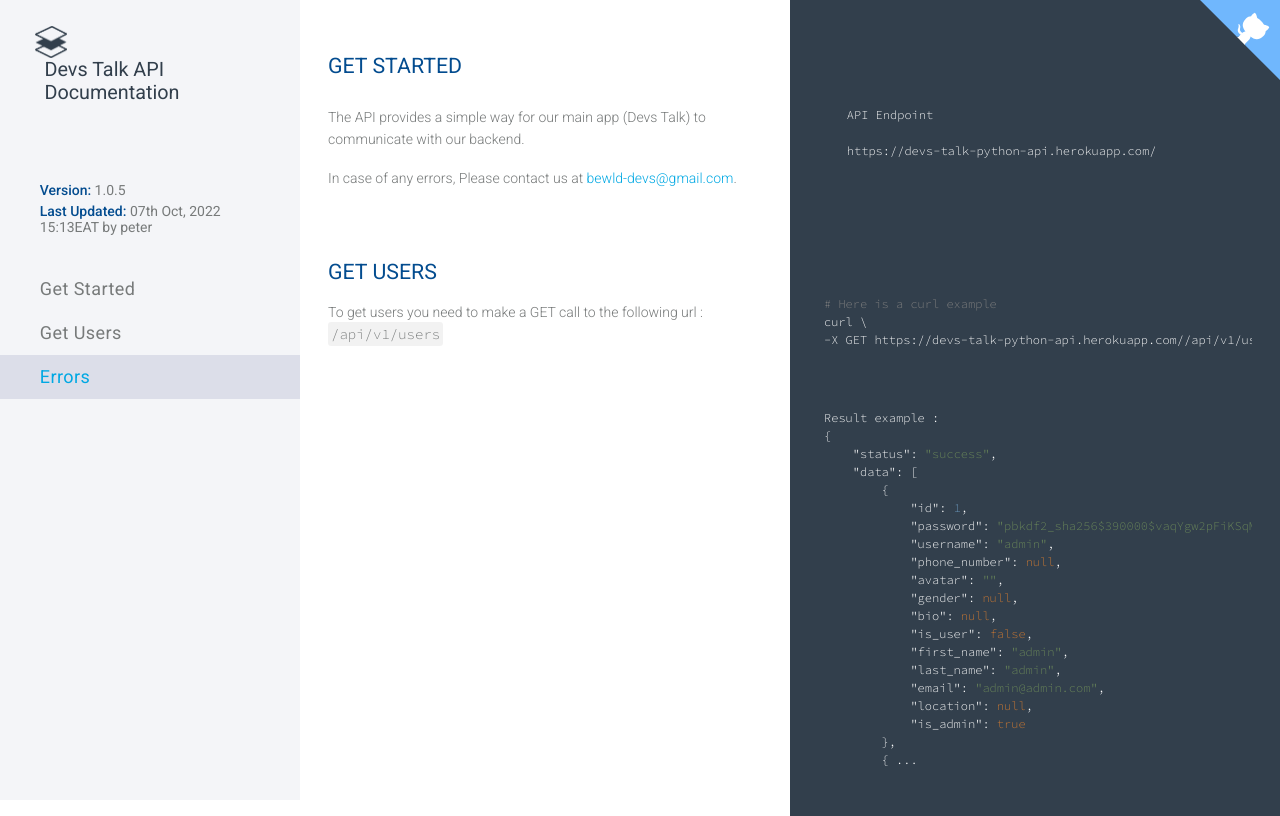
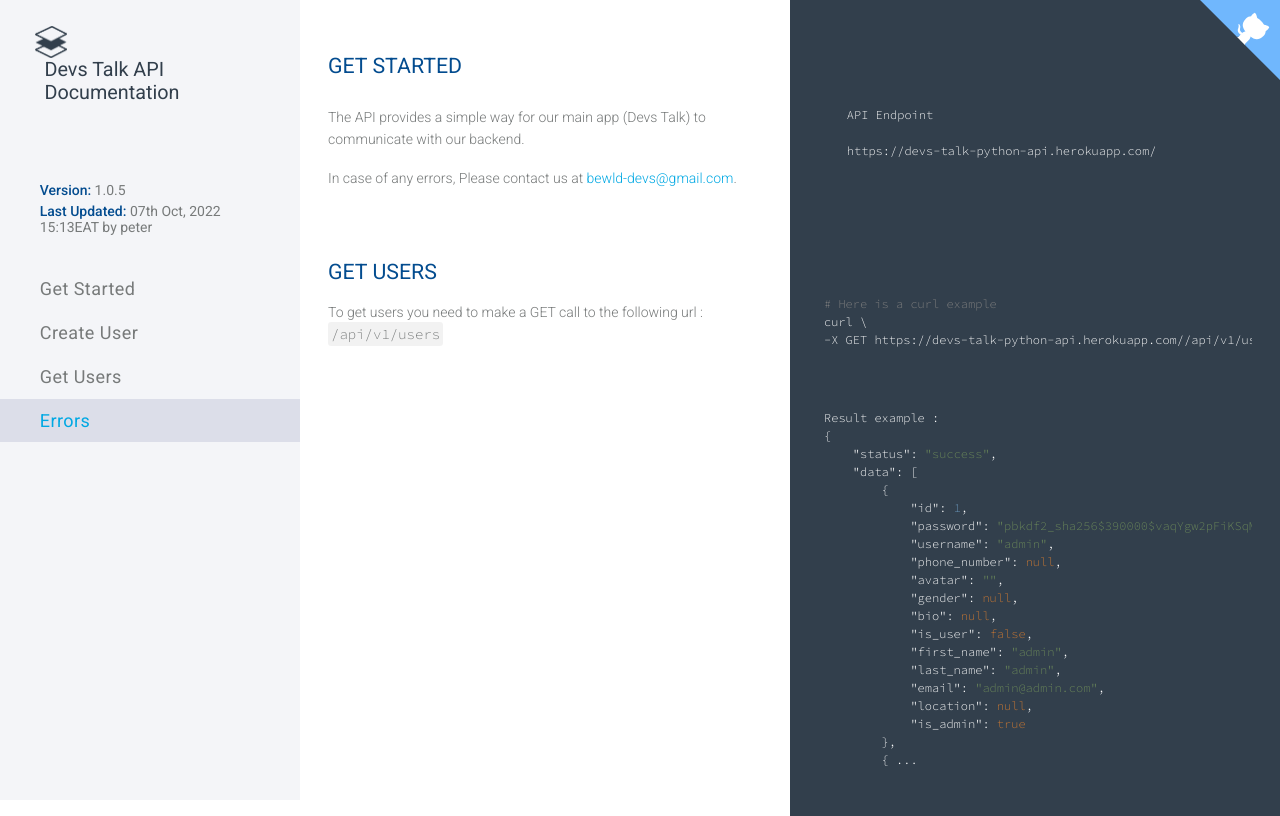
Before and after one commit to bewld-devs/devs-talk-python-api, a Django app: page / in a window 1280 px wide. Shown: the top 816 px of the page. Run offline with Django 4.2, Linux system fonts and the light colour scheme; some libraries are stand-ins or nearby versions.

Commit message:
create user nav link

```diff
--- a/devs_talk_api_app/templates/index.html
+++ b/devs_talk_api_app/templates/index.html
@@ -58,6 +58,9 @@
             <ul>
                 <li class="scroll-to-link active" data-target="content-get-started">
                     <a>Get Started</a>
+                </li>
+                <li class="scroll-to-link" data-target="content-create-user">
+                    <a>Create User</a>
                 </li>
                 <li class="scroll-to-link" data-target="content-get-characters">
                     <a>Get Users</a>
```
